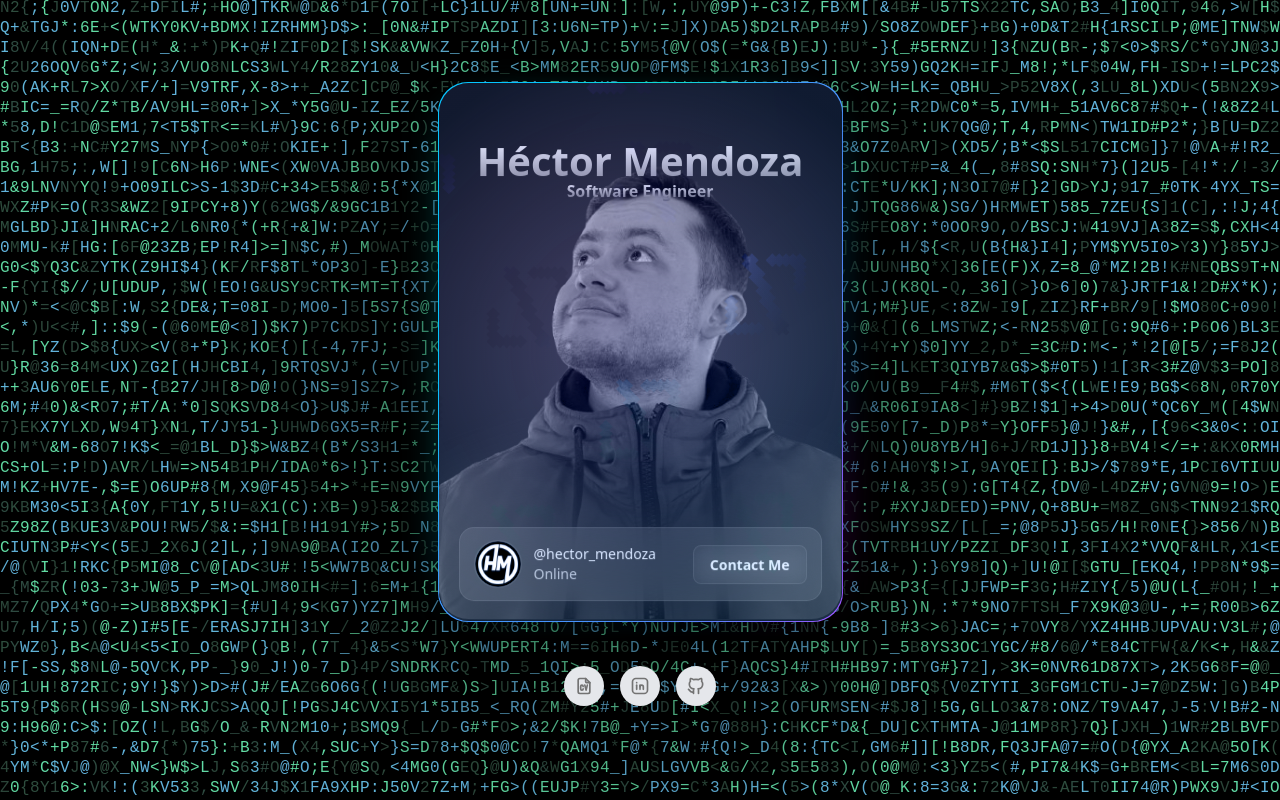
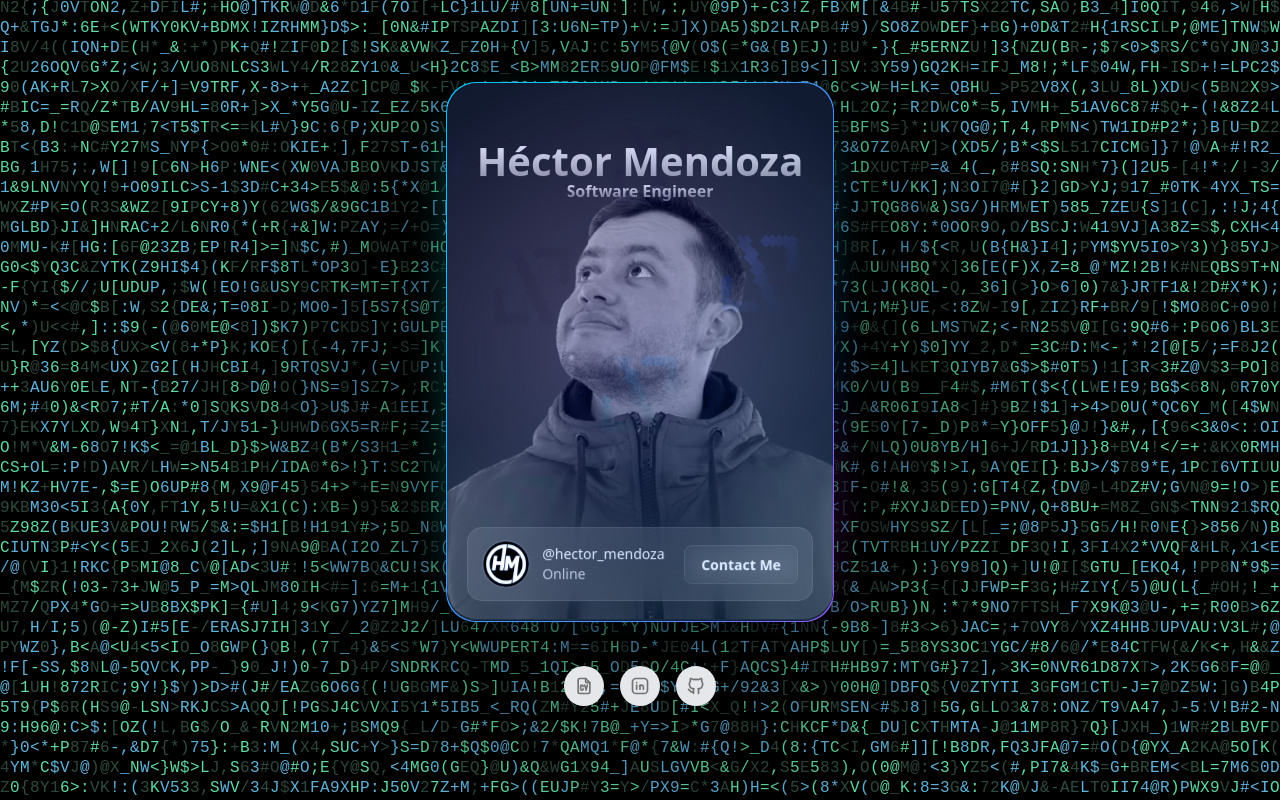
Before and after one commit to hector-mendoza/portfolio, a Next.js app: page / in a window 1280 px wide. Built offline with nearby package versions, Linux system fonts and the light colour scheme.

Commit message:
Restricts card aspect ratio to mobile screens only

```diff
--- a/app/globals.css
+++ b/app/globals.css
@@ -69,10 +69,12 @@
   }
 }
 
-.main-layout .pc-card {
-  aspect-ratio: .75;
-}
-
 .has-canvas canvas {
   height: 100dvh !important;
 }
+
+@media (max-width: 640px) {
+  .main-layout .pc-card {
+    aspect-ratio: .75;
+  }
+}
```
